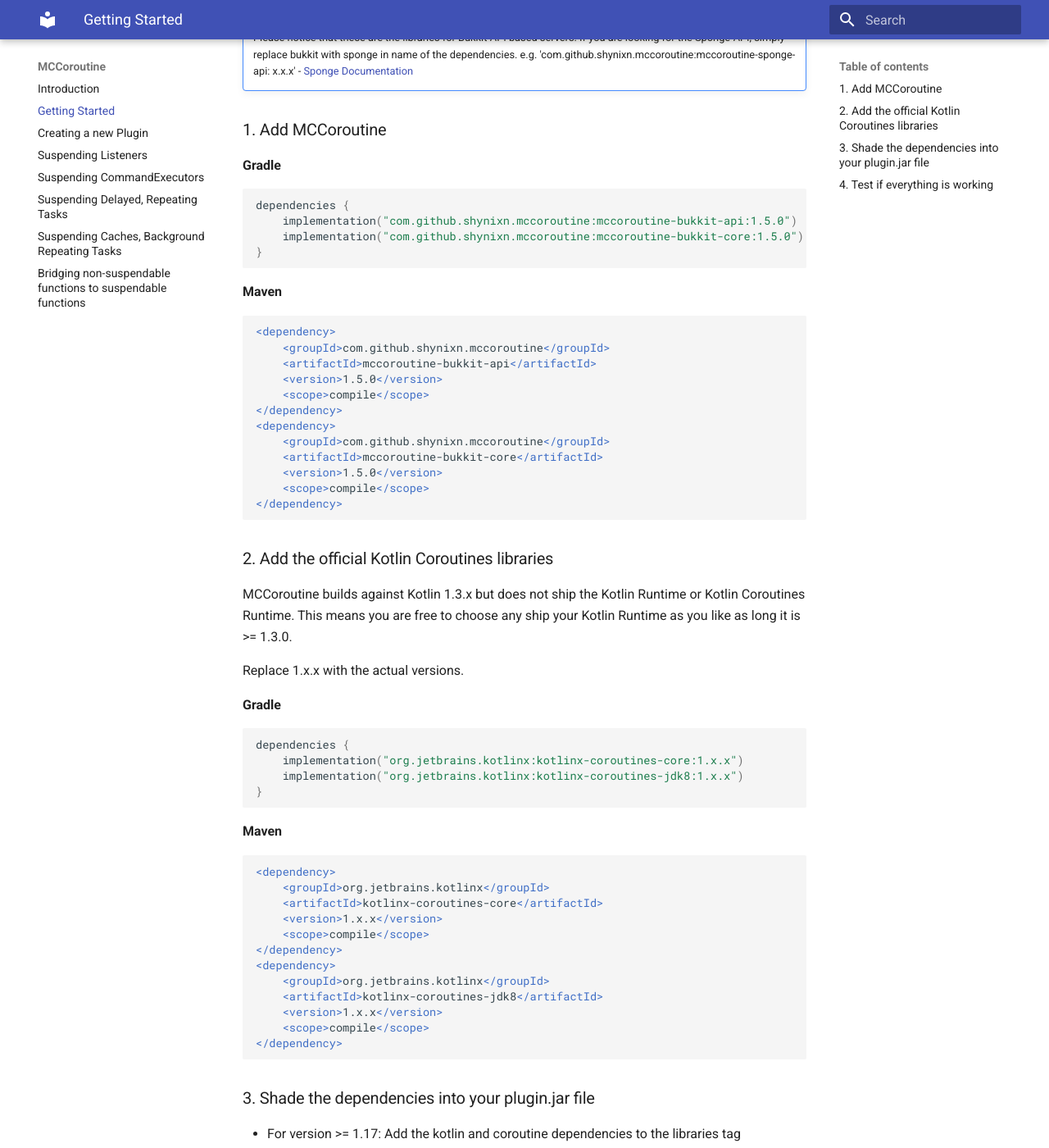
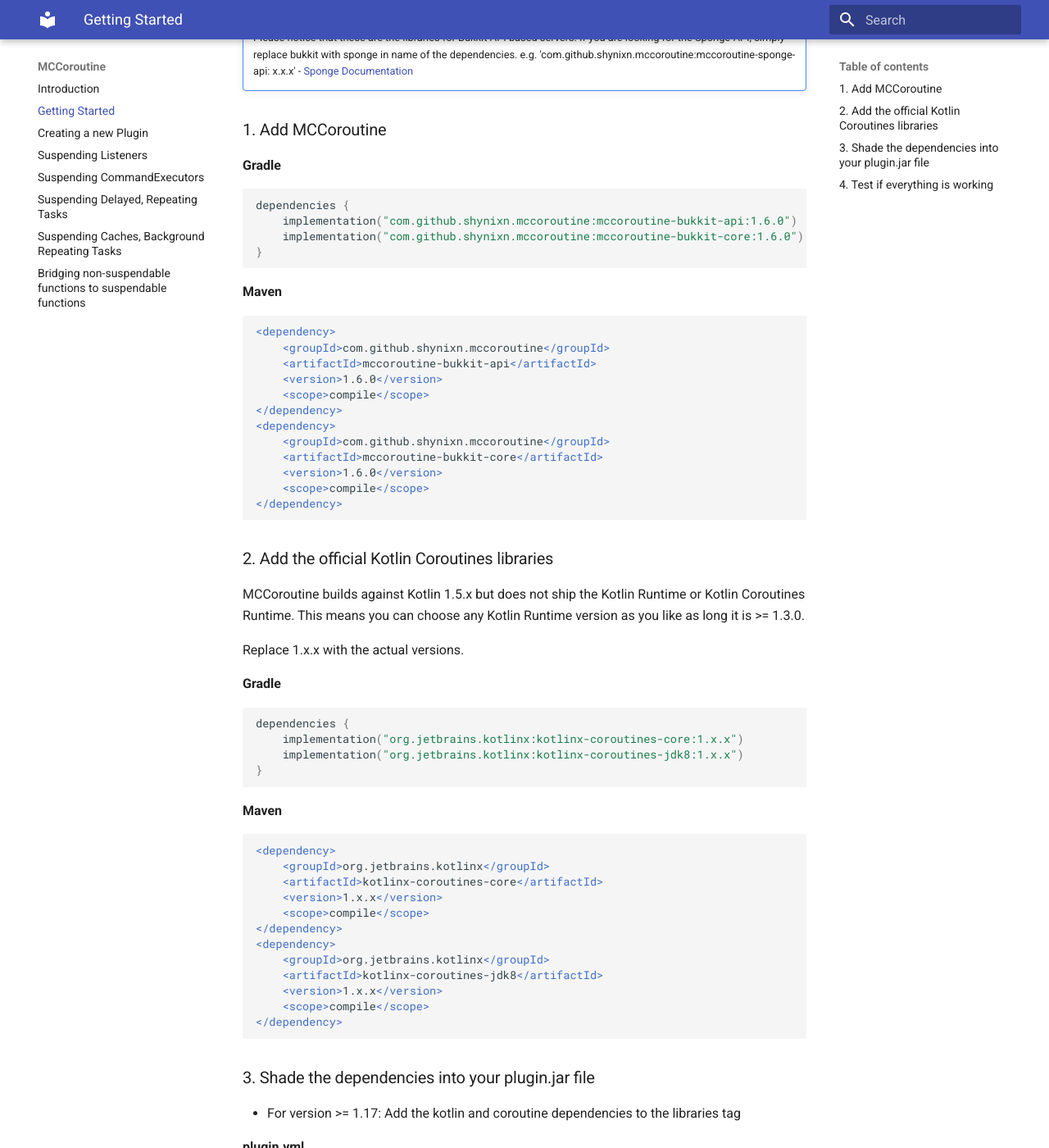
Before and after one commit to Shynixn/MCCoroutine, an MkDocs documentation site: the page built from docs/wiki/docs/gettingstarted.md, in a window 1280 px wide and 1400 px high, scrolled down 389 px. Shown: the whole window at 82% size. Built offline with MkDocs 1.6.1 and Material for MkDocs 9.7.7, drawn with Linux system fonts in a browser that asks for light colours; some of the changed text lies outside the part shown.

Commit message:
#45 Updated Kotlin version.

````diff
--- a/docs/wiki/docs/gettingstarted.md
+++ b/docs/wiki/docs/gettingstarted.md
@@ -18,8 +18,8 @@
 
 ```groovy
 dependencies {
-    implementation("com.github.shynixn.mccoroutine:mccoroutine-bukkit-api:1.5.0")
-    implementation("com.github.shynixn.mccoroutine:mccoroutine-bukkit-core:1.5.0")
+    implementation("com.github.shynixn.mccoroutine:mccoroutine-bukkit-api:1.6.0")
+    implementation("com.github.shynixn.mccoroutine:mccoroutine-bukkit-core:1.6.0")
 }
 ```
 
@@ -30,21 +30,21 @@
 <dependency>
     <groupId>com.github.shynixn.mccoroutine</groupId>
     <artifactId>mccoroutine-bukkit-api</artifactId>
-    <version>1.5.0</version>
+    <version>1.6.0</version>
     <scope>compile</scope>
 </dependency>
 <dependency>
     <groupId>com.github.shynixn.mccoroutine</groupId>
     <artifactId>mccoroutine-bukkit-core</artifactId>
-    <version>1.5.0</version>
+    <version>1.6.0</version>
     <scope>compile</scope>
 </dependency>
 ```
 
 ### 2. Add the official Kotlin Coroutines libraries
 
-MCCoroutine builds against Kotlin 1.3.x but does not ship the Kotlin Runtime or Kotlin Coroutines Runtime. This means
-you are free to choose any ship your Kotlin Runtime as you like as long it is >= 1.3.0.
+MCCoroutine builds against Kotlin 1.5.x but does not ship the Kotlin Runtime or Kotlin Coroutines Runtime. This means
+you can choose any Kotlin Runtime version as you like as long it is >= 1.3.0.
 
 Replace 1.x.x with the actual versions.
 
@@ -82,8 +82,8 @@
 **plugin.yml**
 ```yaml
 libraries:
-  - com.github.shynixn.mccoroutine:mccoroutine-bukkit-api:1.5.0
-  - com.github.shynixn.mccoroutine:mccoroutine-bukkit-core:1.5.0
+  - com.github.shynixn.mccoroutine:mccoroutine-bukkit-api:1.6.0
+  - com.github.shynixn.mccoroutine:mccoroutine-bukkit-core:1.6.0
 ```
 
 * For version < 1.17: If you are using Kotlin, you probably know how shading dependencies works
--- a/mccoroutine-bukkit-sample/src/main/resources/plugin.yml
+++ b/mccoroutine-bukkit-sample/src/main/resources/plugin.yml
@@ -1,5 +1,5 @@
 name: MCCoroutine-Sample
-version: 1.5.0
+version: 1.6.0
 author: Shynixn
 main: com.github.shynixn.mccoroutine.sample.MCCoroutineSamplePlugin
 commands:
````
Also changed, not shown: SPONGE.md (+6 -6 lines), docs/wiki/docs/newplugin.md (+4 -4 lines), 7 other files.
